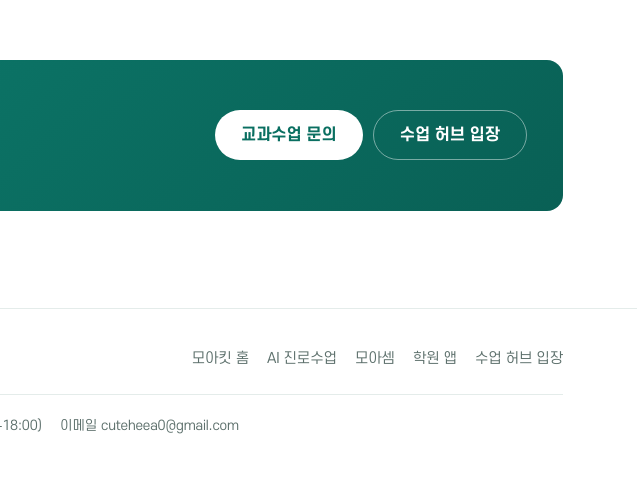
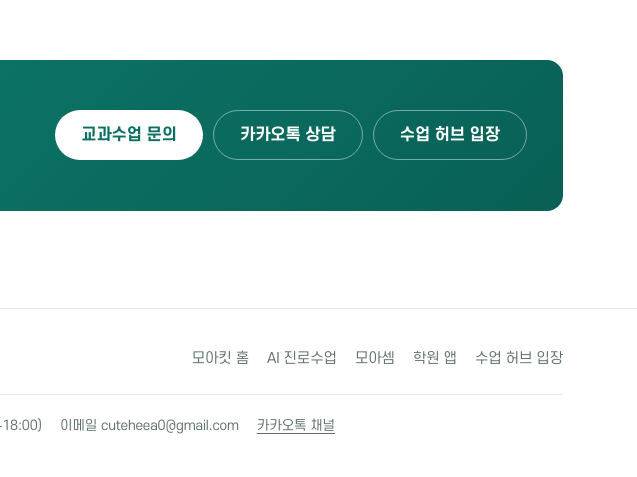
Before and after one commit to themonsteredu/teacher-s-project, a website: page public/index.html in a window 1280 px wide. Shown: the part 1910-2387 px from the top of the page, 643-1280 px from the left. Drawn offline with Linux system fonts and the light colour scheme.

Commit message:
푸터·하단 CTA에 카카오톡 채널 추가 (#44)
모아킷 카카오톡 채널이 개설되어 랜딩 하단 CTA(교과수업 문의 옆)와 푸터
사업자 정보 줄에 연결한다. 남길 경로가 이메일과 전화뿐이었다.

주소는 모아킷 본 저장소의 CONTACT.kakao 와 같은 값이다.


Claude-Session: https://claude.ai/code/session_01Lq1MEB3d4rcJFMpLJBGP8V

Co-authored-by: Claude <noreply@anthropic.com>

```diff
--- a/public/index.html
+++ b/public/index.html
@@ -234,6 +234,7 @@
   .ft nav{display:flex;gap:18px;font-size:.88rem;color:var(--muted)}
   .legal{margin-top:22px;padding-top:20px;border-top:1px solid var(--line);color:var(--muted);font-size:.82rem}
   .legal .biz{display:flex;flex-wrap:wrap;gap:6px 18px}
+  .legal .biz a.kakao{text-decoration:underline;text-underline-offset:3px}
   .legal .docs{display:flex;flex-wrap:wrap;gap:6px 18px;margin-top:10px}
   .legal .docs a{color:var(--teal-deep);font-weight:650;text-decoration:underline}
   .legal .copy{margin-top:10px}
@@ -402,6 +403,7 @@
       <div><h2 id="start-title">우리 학교에 맞는 수업을 찾으세요.</h2><p>대상 학년과 희망 주제, 일정을 알려 주세요.</p></div>
       <div class="row">
         <a class="btn btn-white lg" href="mailto:cuteheea0@gmail.com?subject=%5BMOA%20%EA%B5%90%EC%9C%A1%5D%20%EA%B5%90%EA%B3%BC%EC%88%98%EC%97%85%20%EB%AC%B8%EC%9D%98">교과수업 문의</a>
+        <a class="btn btn-ghost lg" href="https://pf.kakao.com/_QxizaX" target="_blank" rel="noreferrer">카카오톡 상담</a>
         <a class="btn btn-ghost lg" href="/app#/login">수업 허브 입장</a>
       </div>
     </div>
@@ -428,6 +430,7 @@
         <span>사업자등록번호 443-05-03835</span>
         <span>상담 <a href="tel:+82-10-7627-1003">010-7627-1003</a> (평일 09:00–18:00)</span>
         <span>이메일 <a href="mailto:cuteheea0@gmail.com">cuteheea0@gmail.com</a></span>
+        <span><a class="kakao" href="https://pf.kakao.com/_QxizaX" target="_blank" rel="noreferrer">카카오톡 채널</a></span>
       </p>
       <p class="docs">
         <a href="https://moakit.ai/privacy">개인정보처리방침</a>
```
